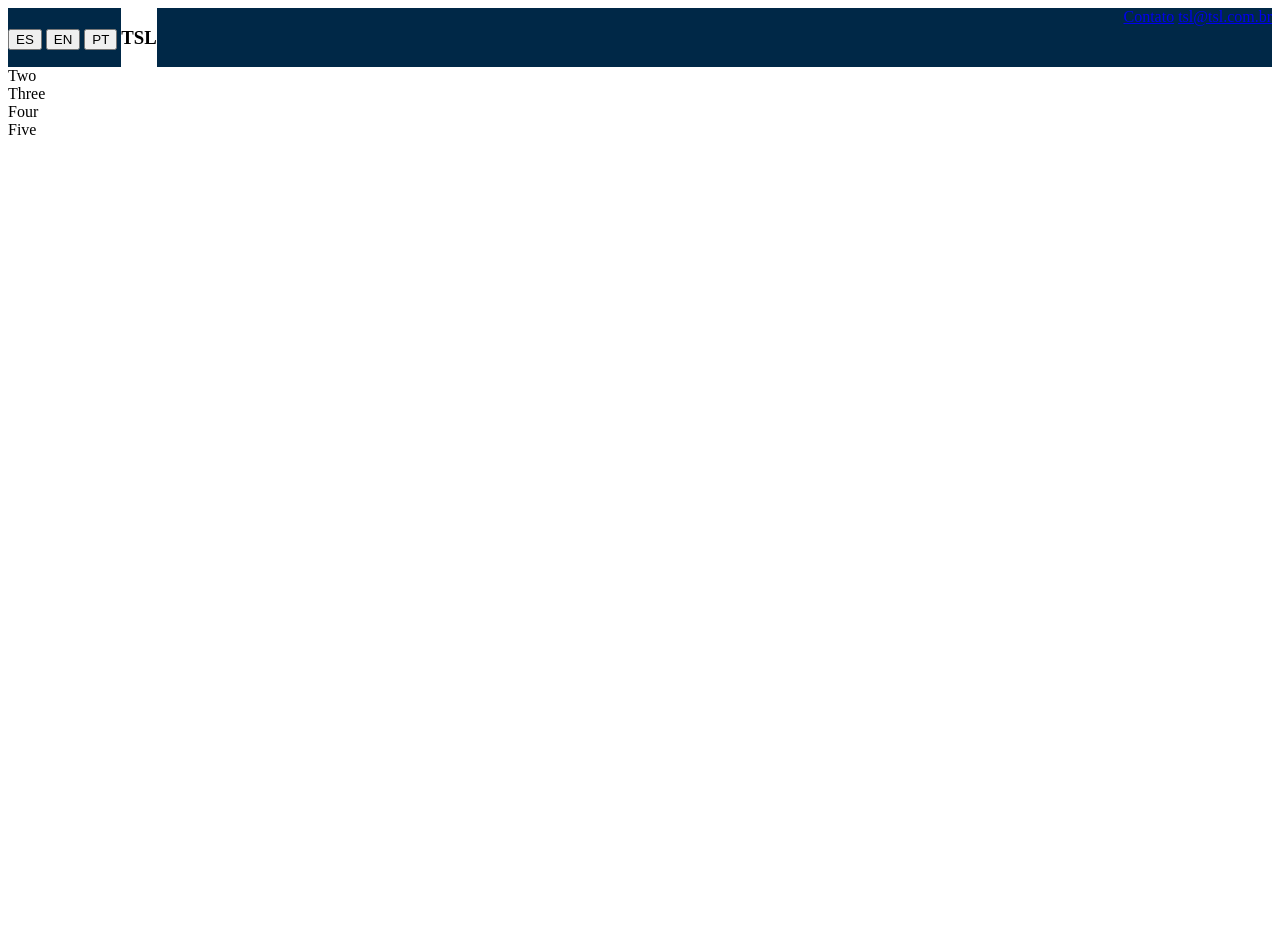
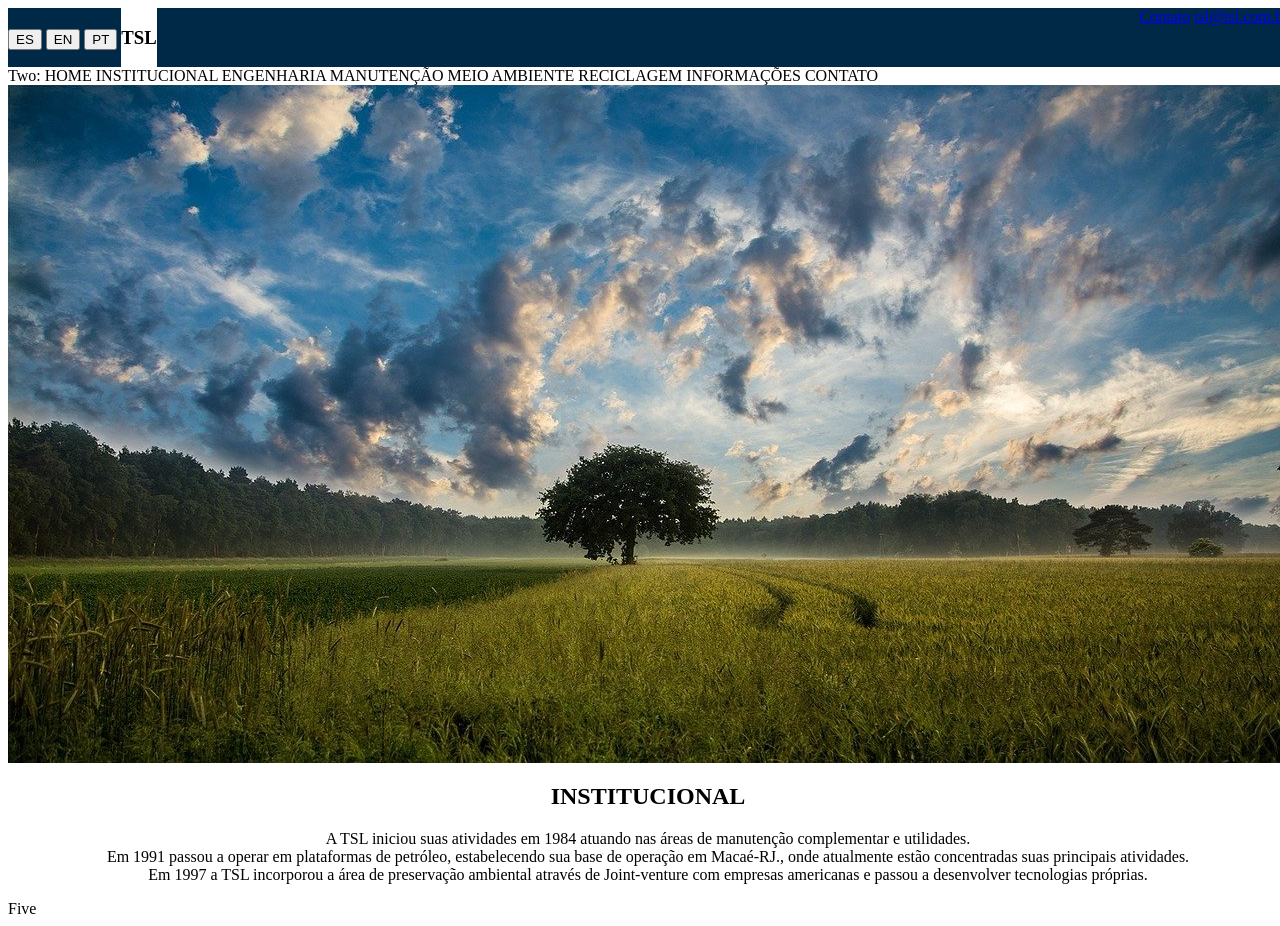
Before and after one commit to ramirezmz/tsl-clone, a plain HTML site: page index.html in a window 1280 px wide. Before the commit the page ends 800 px from the top, so only its background shows below. Drawn offline with Linux system fonts and the light colour scheme.

Commit message:
add img/ pages/

```diff
--- a/estilos/style.css
+++ b/estilos/style.css
@@ -16,3 +16,12 @@
  float: right;
  place-items: center;
 }
+
+#textoA {
+  text-align: center
+}
+
+.container {
+  display: grid;
+  justify-content: center;
+}
--- a/index.html
+++ b/index.html
@@ -21,10 +21,31 @@
           <a href="#" >tsl@tsl.com.br</a>
         </div>
     </div>
-    <div>Two</div>
-    <div>Three</div>
-    <div>Four</div>
-    <div>Five</div>
+    <div>Two: HOME INSTITUCIONAL ENGENHARIA MANUTENÇÃO MEIO AMBIENTE RECICLAGEM INFORMAÇÕES CONTATO</div>
+    <div>
+      <div class="container">
+        <img src="img/tree.jpg">
+      </div>
+    </div>
+    <div>
+      <div class="container">
+        <div id="textoA">
+          <h2>INSTITUCIONAL</h2>
+            <div>
+              <p>
+                A TSL iniciou suas atividades em 1984 atuando nas áreas de manutenção complementar e utilidades. </br>
+
+                Em 1991 passou a operar em plataformas de petróleo, estabelecendo sua base de operação em Macaé-RJ., onde atualmente estão concentradas suas principais atividades.</br>
+
+                Em 1997 a TSL incorporou a área de preservação ambiental através de Joint-venture com empresas americanas e passou a desenvolver tecnologias próprias.</br>
+              </p>
+          </div>
+        </div>
+      </div>
+    </div>
+    <div>
+      Five
+    </div>
   </div>
 </body>
 </html>
```
Also changed, not shown: img/tree.jpg (added).
